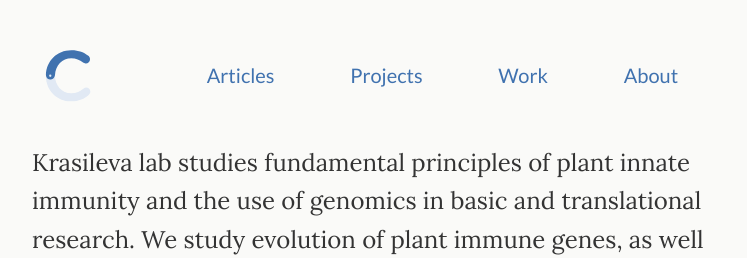
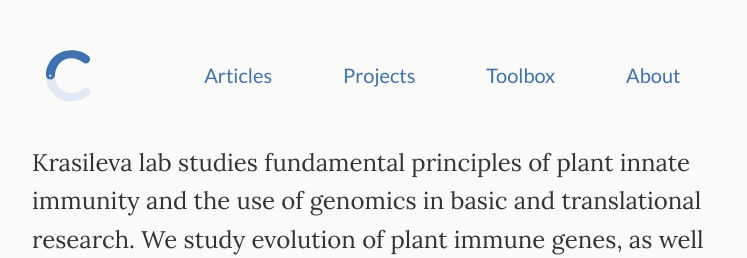
Before and after one commit to crimsonmonkey/crimsonmonkey.github.io, a Jekyll site: the page built from index.md, in a window 1280 px wide. Shown: the top 258 px of the page, without its empty margins (266-1013 px from the left). Built offline with Jekyll 4.4.1, drawn with Linux system fonts in a browser that asks for light colours.

Commit message:
Update _config.yml

```diff
--- a/_config.yml
+++ b/_config.yml
@@ -35,8 +35,8 @@ navigation:
   - title: Projects
     url: /projects/
     desc: Stuffs I like to do
-  - title: Work
-    url: /work/
+  - title: Toolbox
+    url: /toolbox/
     desc: Stuffs I hate to do
   - title: About
     url: /about/
```
